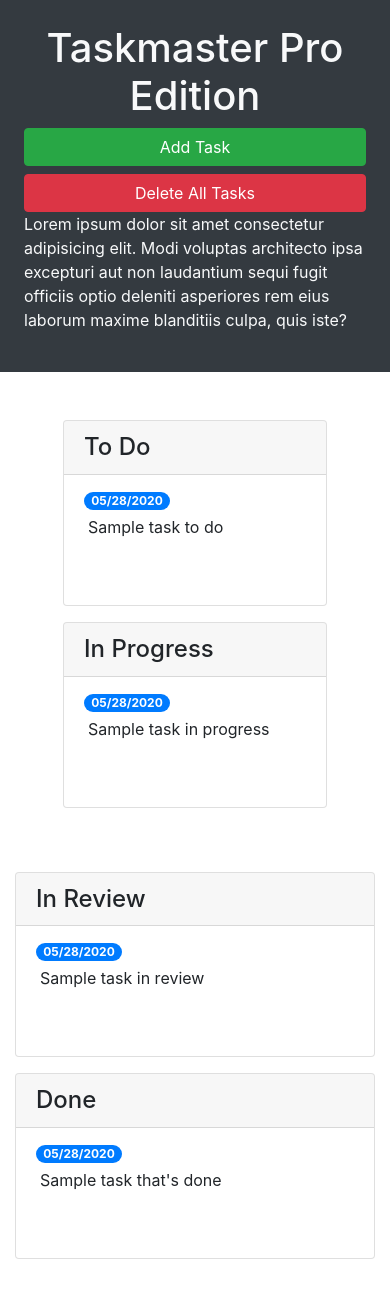
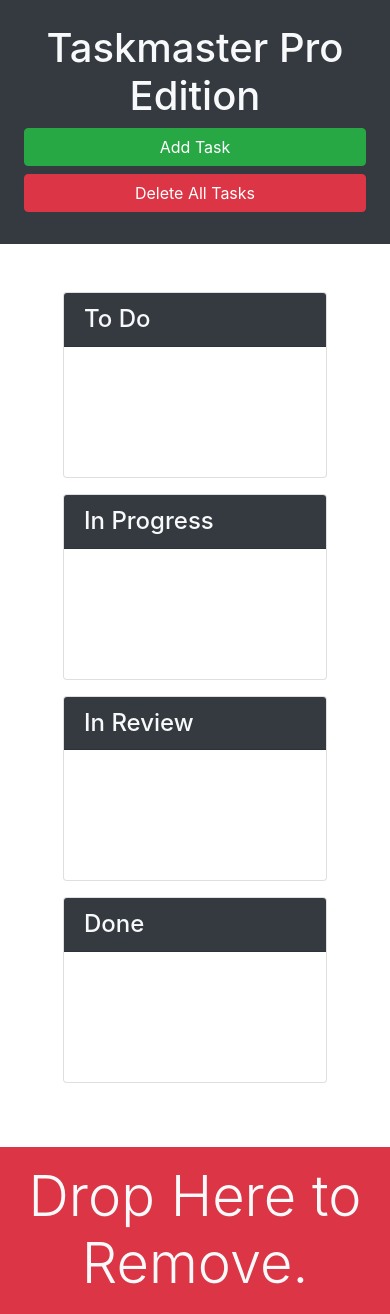
Before and after one commit to CDMurr/taskmaster-pro, a plain HTML site: page index.html in a window 390 px wide. Before the commit the page ends 1275 px from the top, so only its background shows below. Drawn offline with nearby package versions, Linux system fonts and the light colour scheme.

Commit message:
added trash/delete drag and drop for task

```diff
--- a/index.html
+++ b/index.html
@@ -13,79 +13,68 @@
 <body>
 
   <div class="row min-vh-100 no-gutters">
-    <header class="col-12 col-lg-3 bg-dark text-light d-flex flex-column p-4 p-lg-3">
-      <h1 class="text-center">Taskmaster Pro Edition</h1>
-      <button id="create-task" class="btn btn-block btn-success" data-toggle="modal" data-target="#task-form-modal">Add
-        Task</button>
-      <button id="remove-tasks" class="btn btn-block btn-danger">Delete All Tasks</button>
-      <p class="mt-auto">Lorem ipsum dolor sit amet consectetur adipisicing elit. Modi voluptas architecto ipsa
-        excepturi aut non
-        laudantium sequi fugit officiis optio deleniti asperiores rem eius laborum maxime blanditiis culpa, quis iste?
-      </p>
+    <header class="col-12 col-lg-3 bg-dark text-light sticky-top d-flex flex-column p-4 p-lg-3">
+      <div>
+        <h1 class="text-center"><span class="oi oi-task d-inline d-lg-none"></span>
+          Taskmaster Pro Edition</h1>
+        <div class="ml-md-auto w-100 w-md-auto">
+          <button id="create-task" class="btn btn-block btn-success" data-toggle="modal"
+            data-target="#task-form-modal">Add Task</button>
+          <button id="remove-tasks" class="btn btn-block btn-danger mb-2 mb-md-4"></span>Delete All Tasks</button>
+        </div>
+      </div>
+      <p class="mt-auto d-none d-lg-block">Lorem ipsum dolor sit amet consectetur adipisicing elit. Modi voluptas
+        architecto ipsa
+        excepturi aut non laudantium sequi fugit officiis optio deleniti asperiores rem eius laborum maxime blanditiis
+        culpa, quis iste?</p>
     </header>
-    <main class="col-12 col-lg-9">
+    <main class="col-12 col-lg-9 d-flex flex-column">
       <div class="m-5 row justify-content-around">
-        <!-- todo start -->
+          <!--  -->
           <div class="col-12 col-md-6 col-xl-3 mb-3">
             <div class="card">
-            <h4 class="card-header">
+              <h4 class="card-header bg-dark text-light">
                 To Do
               </h4>
               <ul id="list-toDo" class="list-group list-group-flush">
-              <li class="list-group-item">
-                <span class="badge badge-primary badge-pill">05/28/2020</span>
-                <p class="m-1">Sample task to do</p>
-              </li>
               </ul>
             </div>
           </div>
-        <!-- todo end -->
-        <!-- in progress start -->
+          <!--  -->
           <div class="col-12 col-md-6 col-xl-3 mb-3">
             <div class="card">
-            <h4 class="card-header">
+              <h4 class="card-header bg-dark text-light">
                 In Progress
               </h4>
               <ul id="list-inProgress" class="list-group list-group-flush">
-              <li class="list-group-item">
-                <span class="badge badge-primary badge-pill">05/28/2020</span>
-                <p class="m-1">Sample task in progress</p>
-              </li>
               </ul>
             </div>
           </div>
-        <!-- in progress end -->
-      </div>
-      <!-- in review start -->
+          <!--  -->
           <div class="col-12 col-md-6 col-xl-3 mb-3">
             <div class="card">
-          <h4 class="card-header">
+              <h4 class="card-header bg-dark text-light">
                 In Review
               </h4>
               <ul id="list-inReview" class="list-group list-group-flush">
-            <li class="list-group-item">
-              <span class="badge badge-primary badge-pill">05/28/2020</span>
-              <p class="m-1">Sample task in review</p>
-            </li>
               </ul>
             </div>
           </div>
-      <!-- in review end -->
-      <!-- done start -->
+          <!--  -->
           <div class="col-12 col-md-6 col-xl-3 mb-3">
             <div class="card">
-          <h4 class="card-header">
+              <h4 class="card-header bg-dark text-light">
                 Done
               </h4>
               <ul id="list-done" class="list-group list-group-flush">
-            <li class="list-group-item">
-              <span class="badge badge-primary badge-pill">05/28/2020</span>
-              <p class="m-1">Sample task that's done</p>
-            </li>
               </ul>
             </div>
           </div>
-      <!-- done end -->
+      </div>
+      <div class="mt-auto" id="trash">
+        <div class="w-100 bg-danger p-3 text-center text-light display-4">
+          Drop Here to Remove.
+        </div>
       </div>
     </main>
   </div>
@@ -105,7 +94,7 @@
           <form>
             <div class="form-group">
               <label for="modalTaskDescription">Task description</label>
-              <textarea id="modalTaskDescription" rows="3" class="form-control"></textarea>
+              <textarea class="form-control" id="modalTaskDescription" rows="3"></textarea>
             </div>
             <div class="form-group">
               <label for="modalDueDate">Due date</label>
```
Lines whose indentation alone changed are shown as unchanged.
